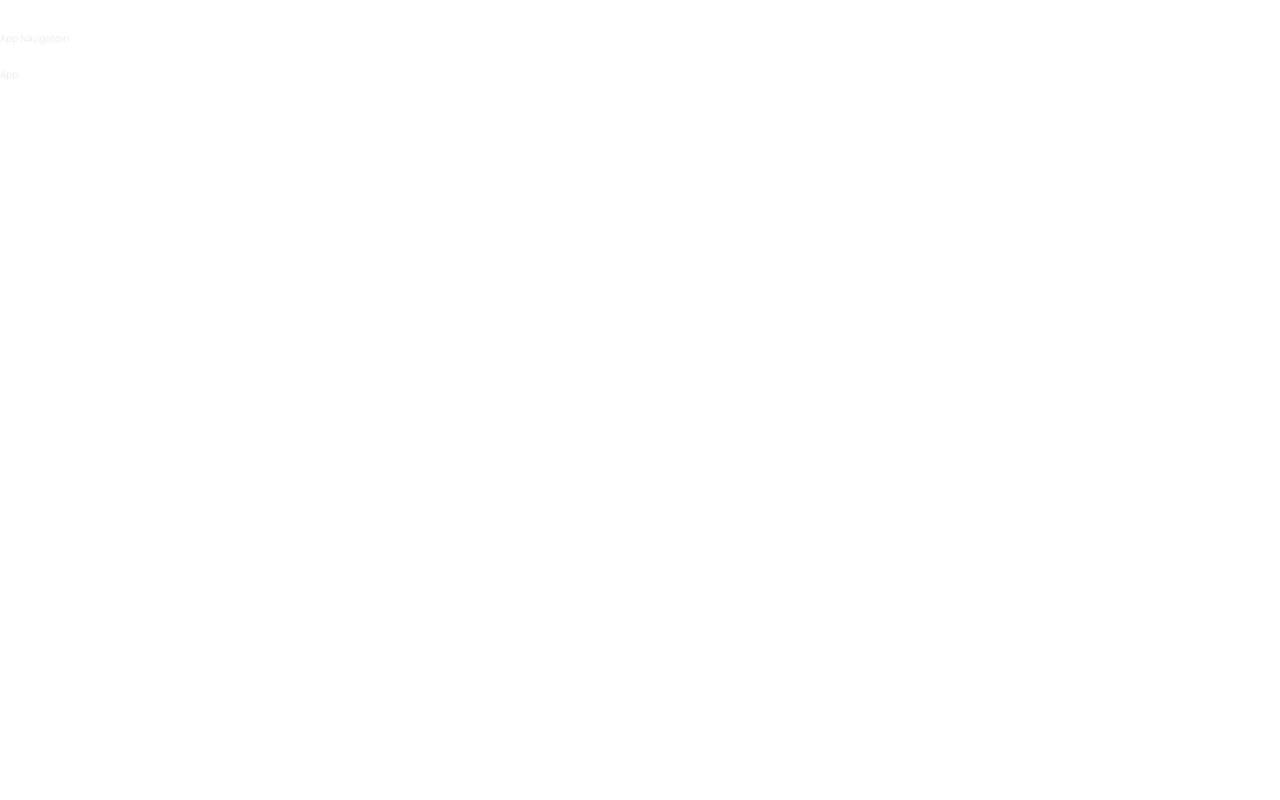
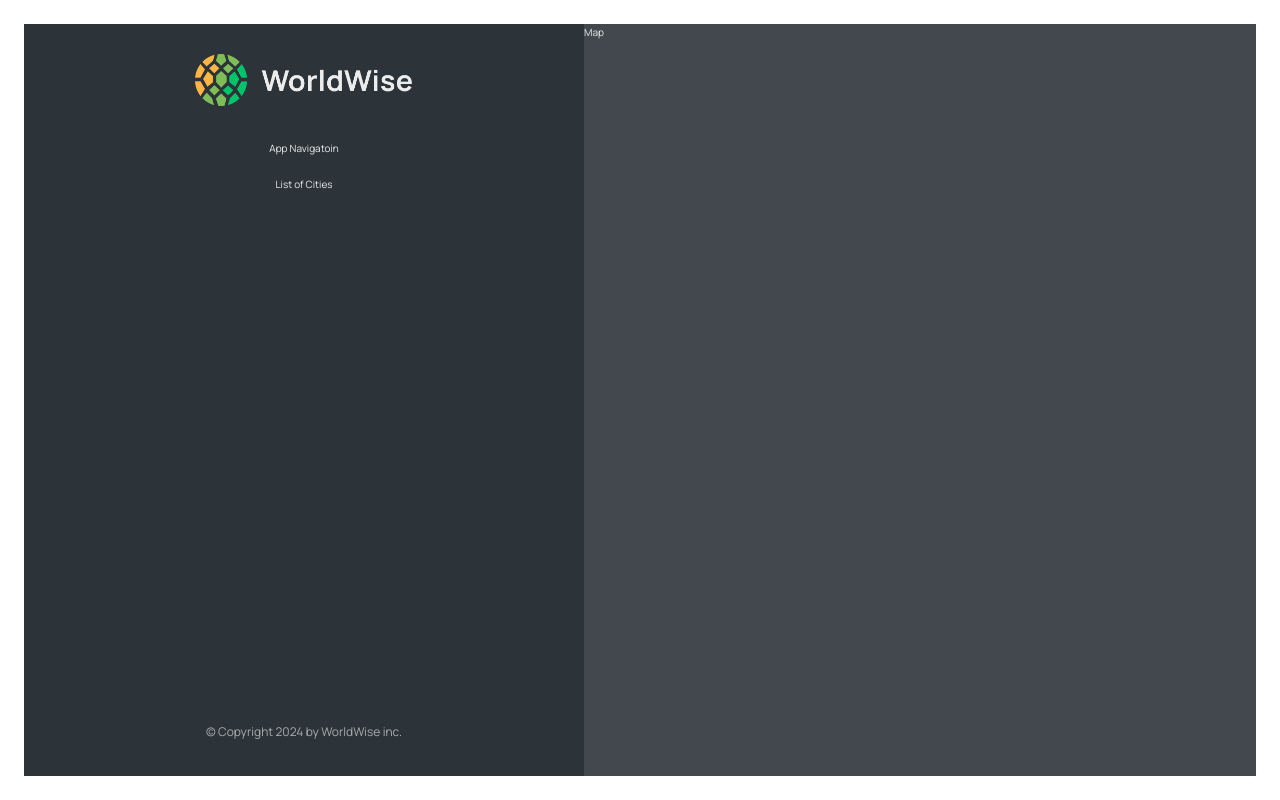
Before and after one commit to Chiragadve/worldwise, a React (Vite) app: page /app in a window 1280 px wide. Built offline with nearby package versions, Linux system fonts and the light colour scheme.

Commit message:
App Sidebar UI Commit

```diff
--- /dev/null
+++ b/src/components/Footer.jsx
@@ -0,0 +1,12 @@
+import styles from "./Sidebar.module.css";
+function Footer() {
+  return (
+    <footer className={styles.footer}>
+      <p className={styles.copyright}>
+        &copy; Copyright {new Date().getFullYear()} by WorldWise inc.
+      </p>
+    </footer>
+  );
+}
+
+export default Footer;
--- a/src/components/Map.jsx
+++ b/src/components/Map.jsx
@@ -0,0 +1,6 @@
+import styles from "./Map.module.css";
+function Map() {
+  return <div className={styles.mapContainer}>Map</div>;
+}
+
+export default Map;
--- a/src/components/Sidebar.jsx
+++ b/src/components/Sidebar.jsx
@@ -0,0 +1,17 @@
+import AppNav from "./AppNav";
+import Footer from "./Footer";
+import Logo from "./Logo";
+import styles from "./Sidebar.module.css";
+function Sidebar() {
+  return (
+    <div className={styles.sidebar}>
+      <Logo />
+      <AppNav />
+
+      <p>List of Cities</p>
+      <Footer />
+    </div>
+  );
+}
+
+export default Sidebar;
--- a/src/pages/AppLayout.jsx
+++ b/src/pages/AppLayout.jsx
@@ -1,10 +1,13 @@
 import AppNav from "../components/AppNav";
+import Map from "../components/Map";
+import Sidebar from "../components/Sidebar";
+import styles from "./AppLayout.module.css";
 
 function AppLayout() {
   return (
-    <div>
-      <AppNav />
-      <p>App</p>
+    <div className={styles.app}>
+      <Sidebar />
+      <Map />
     </div>
   );
 }
```
